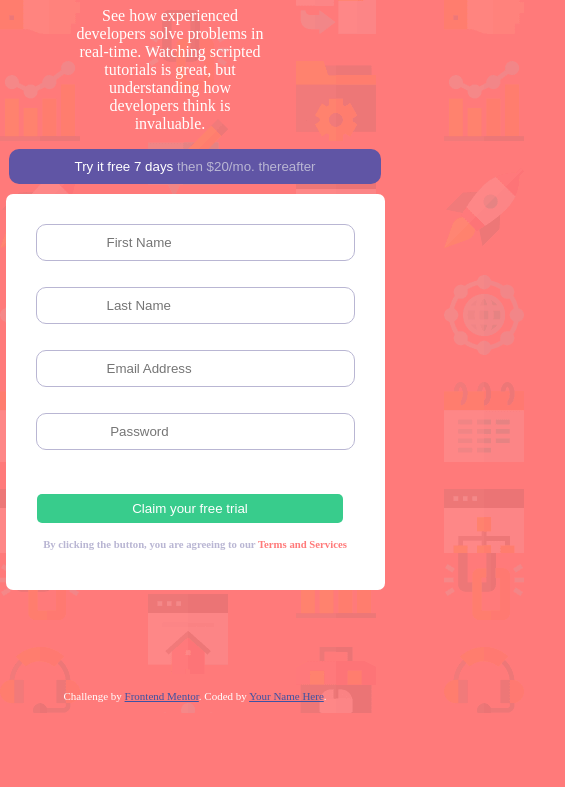
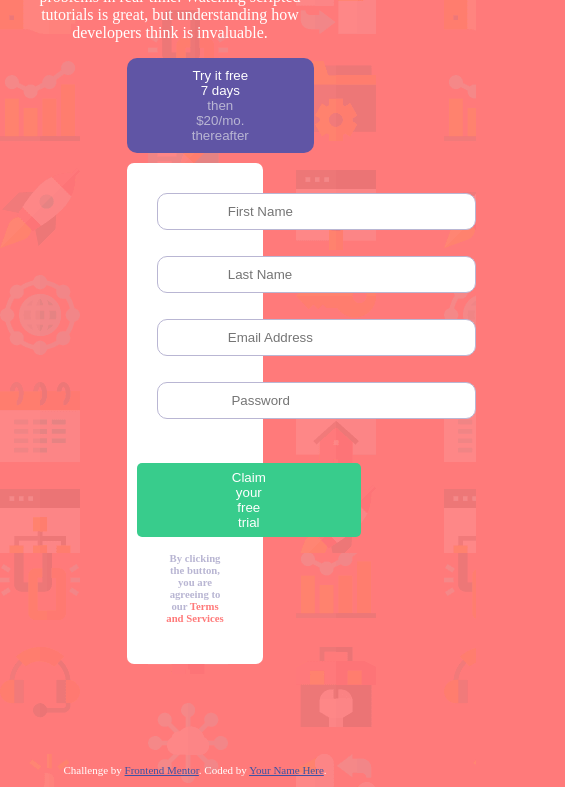
Before and after one commit to Zizo95/Intro-component-sign-in, a plain HTML site: page index.html in a window 390 px wide. Shown: the part 247-1034 px from the top of the page, 565 px wide, since content can reach past the window. Before the commit the page ends 960 px from the top, so only its background shows below. Drawn offline with Linux system fonts and the light colour scheme.

Commit message:
updated css

```diff
--- a/style.css
+++ b/style.css
@@ -75,8 +75,7 @@ form p{
     }
 }
 @media screen and (max-width : 400px)  {
-    main{
-
+    .second{
         width: 50%;
     }
 
```
